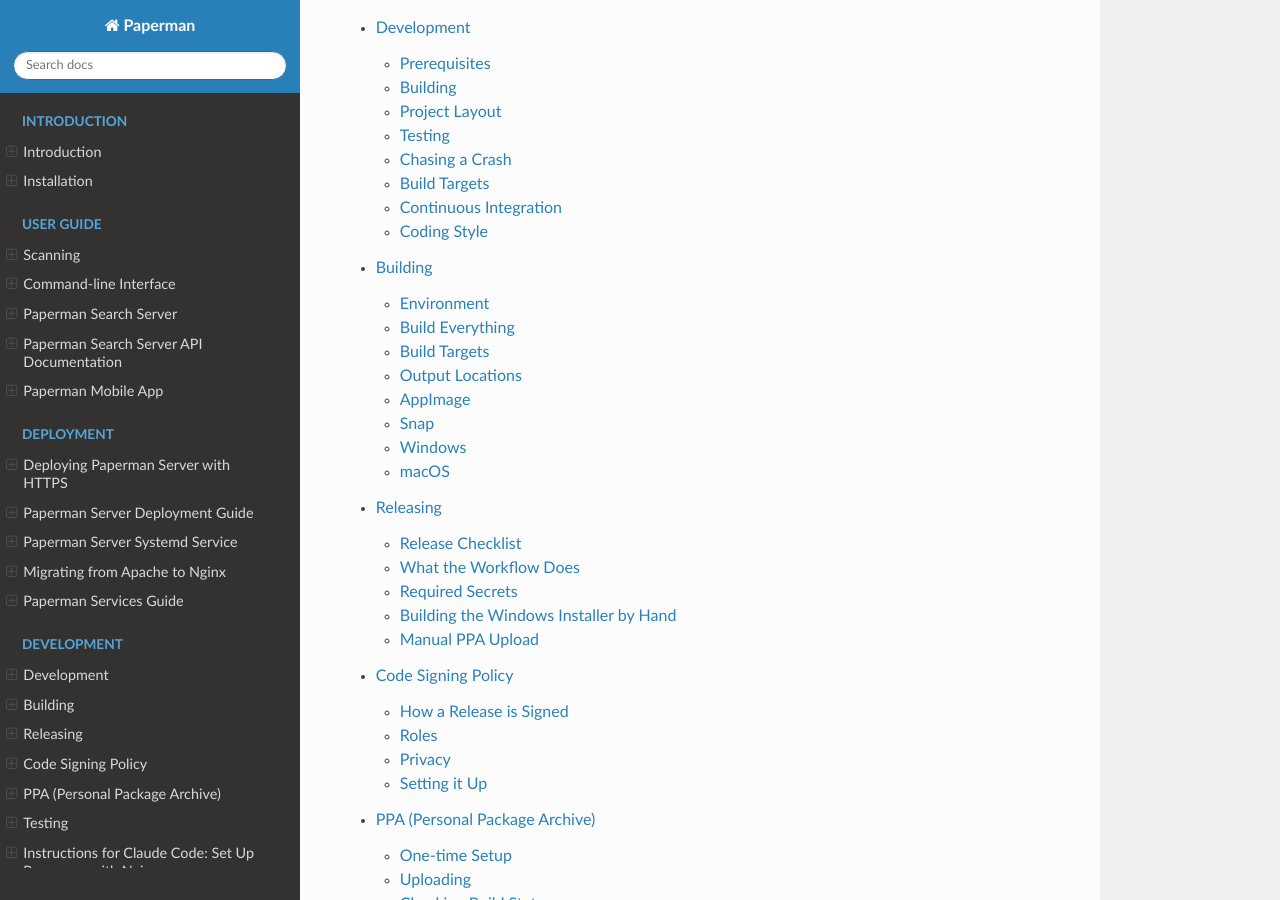
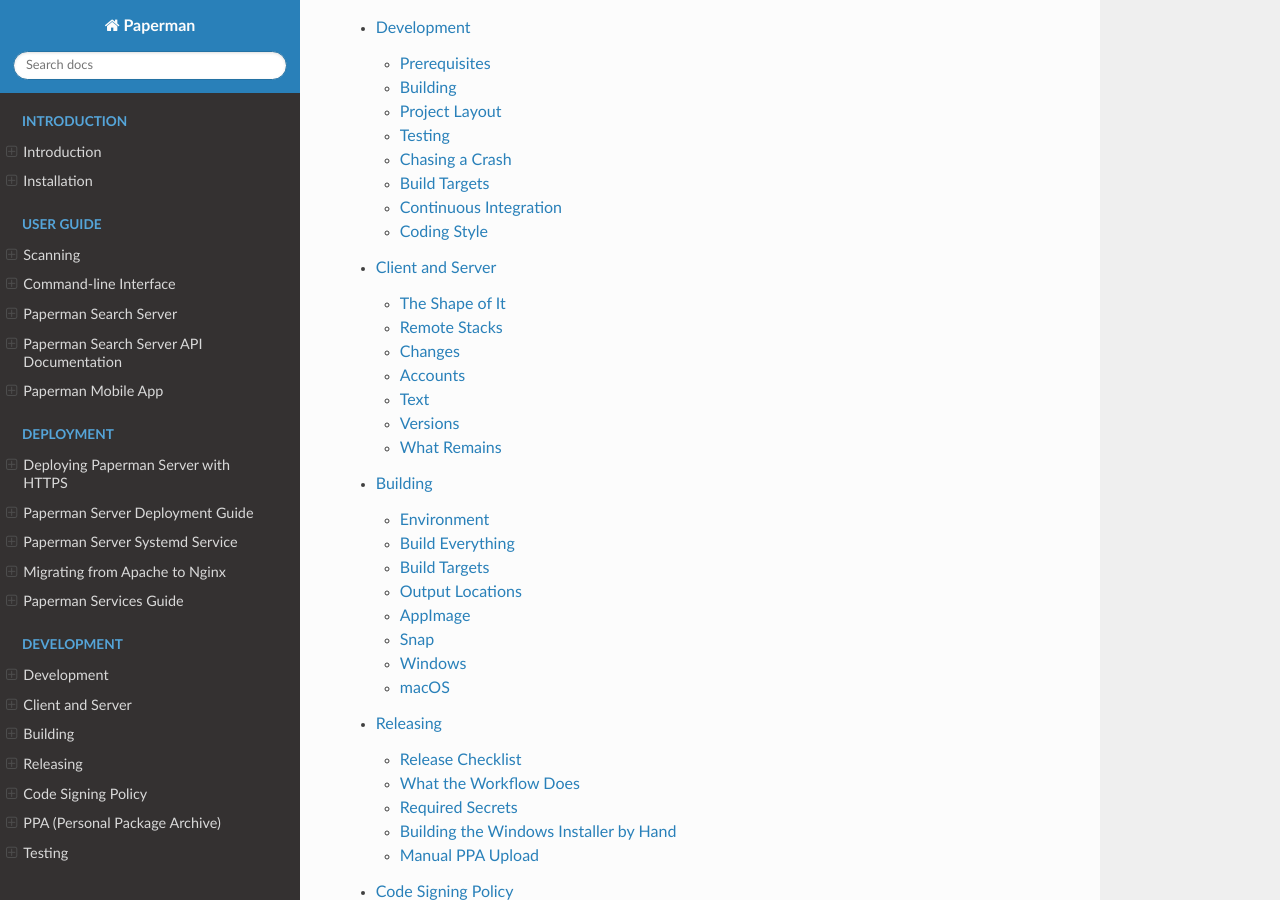
Before and after one commit to sjg20/paperman, a Sphinx documentation site: the page built from doc/index.rst, in a window 1280 px wide and 900 px high, scrolled down 5971 px. Built offline with Sphinx 7.4.7 and the Read the Docs theme 3.1.0, drawn with Linux system fonts in a browser that asks for light colours; some of the changed lines change nothing that is shown.

Commit message:
doc: Describe how the desktop works with a server
There is no account of how the desktop works with repositories on a
server, beyond the server's own page and its routes, so someone
changing that code has to piece it together from the code.

Add a page describing it: backends, how remote stacks are cached and
fetched, how changes and other clients' changes travel, accounts, text,
versions, and what remains to be done.

Co-developed-by: Claude Opus 5.5 (1M context) <noreply@anthropic.com>

```diff
--- /dev/null
+++ b/doc/client-server.rst
@@ -0,0 +1,113 @@
+Client and Server
+=================
+
+This page describes how the desktop program works with repositories on a
+``paperman-server``, for anyone changing that code. See :doc:`server` for
+running a server and :doc:`api` for its routes.
+
+The Shape of It
+---------------
+
+A repository is local or remote, and the desktop can show both side by
+side in its directory tree. The server holds a remote repository's stacks;
+the desktop shows them, opens them, changes them and scans into them over
+HTTP, and other clients' changes appear as they happen. The Android and
+iPhone app reads a server's repositories in the same way.
+
+Each repository has a ``Backend``: ``LocalBackend`` reads the disk
+directly, and ``RemoteBackend`` talks to a server. ``Dirmodel`` keeps one
+backend per repository, and ``Desktopmodel`` gives each desk the backend of
+its repository, so the rest of the code mostly need not care where a stack
+lives.
+
+Remote Stacks
+-------------
+
+A remote repository's folders and stacks are listed by the server
+(``/browse``), and a stack's thumbnail is drawn by the server
+(``/thumbnail``). A stack's ``File`` object points into the cache, at
+``~/.cache/paperman/<serverId>/<repo>/<path>``, where its bytes are kept
+once fetched, with the server's validator beside them in a ``.etag``
+file, so opening it again costs a ``304``. A stack's path on the server is
+worked out from its place in the cache (``Desktopmodel::remoteStackPath()``),
+so a desk holding stacks from many folders, as a search's does, works too.
+
+A server which lists ``pages`` in the features of ``/v1/status`` serves a
+stack a page at a time: the desktop fetches its structure from ``/info``
+and each page the first time it is shown, keeping them in
+``<path>.d/`` beside where the whole file would go. Against an older
+server the whole file is fetched.
+
+Changes
+-------
+
+Each change the desktop makes to a remote stack is a ``POST`` to a route
+under ``/v1/repos/{repo}/stacks/{path}``: ``rename``, ``move``,
+``delete``, ``duplicate``, ``stack``, ``unstack``, ``transform``,
+``annotations``, ``pages/delete`` and ``pages/undelete``, with the server
+doing the work on its own copy. Deleting pages returns an ``undoId``,
+which undoing the deletion hands back. The last change to arrive wins;
+there is no check that a stack has not changed since it was read.
+
+Some operations need the pages themselves: converting a stack to another
+type, copying its odd or even pages, unfolding a booklet, and emailing or
+copying it. The desktop does these from a copy of the whole stack,
+downloaded outside the cache (``RemoteBackend::downloadFile()``), and
+uploads a new stack it makes beside the original (``/upload``), taking the
+name the server gives it if its own is taken. A scan into a remote folder
+is uploaded the same way when it is confirmed.
+
+The positions of the stacks on a desk are shared through the server's copy
+of the folder's ``.paperdesk``.
+
+Other clients' changes arrive on ``/v1/repos/{repo}/events``, a stream of
+server-sent events which the desktop opens for each remote repository it
+shows. Each event names the stack changed; the desktop drops its cached
+copy and refreshes any desk showing that folder.
+
+Accounts
+--------
+
+A server with users (``users.json``) only answers a client which has
+logged in with ``POST /v1/auth/login``, giving a bearer token which lasts
+30 days, or which gives an API key. A user may be limited to some of the
+repositories. The desktop and ``paperman-client`` keep the token in
+``~/.config/paperman/<serverId>.token``. The app logs in when the server
+asks for credentials, and otherwise sends its username and password as
+Basic auth, for a server behind a proxy which asks for them.
+
+Text
+----
+
+The server reads the pages of its stacks with tesseract when run with
+``--read-pages``, keeping the words with each page as the desktop does.
+A client can ask for a stack to be read before the rest
+(``…/stacks/{path}/read``), as the desktop's "Read text (OCR)" does for a
+remote stack, and can have one page read at once (``…/pages/{n}/ocr``).
+
+When run with ``--index``, the server keeps an index of the text of its
+stacks, and ``GET /v1/repos/{repo}/search`` searches it. The desktop's
+search for text on the pages uses it for a remote repository, and its
+own ``.paperindex`` for a local one; the app uses it too.
+
+Versions
+--------
+
+``/v1/status`` gives the API's version and a list of features. Clients
+check for features one by one (``pages``, ``textSearch``, ``readPages``),
+so a newer server works with an older client and the other way about. The
+desktop refuses a server from before the ``/v1`` API (before 1.4.0), and
+one with a newer major version of it, saying which version is needed.
+
+What Remains
+------------
+
+- **Searching every repository at once**: a search covers one repository,
+  local or remote.
+- **The app** fetches each stack whole, as a PDF the server makes, does
+  not follow other clients' changes, and makes no changes itself.
+- **Changes made at the same time**: the last to arrive wins, with no
+  warning.
+- **Conversions on the server**: converting a remote stack downloads it
+  and uploads the result, which is slow over a slow link, where the server
+  could do it in place.
--- a/doc/index.rst
+++ b/doc/index.rst
@@ -35,6 +35,7 @@
    :caption: Development
 
    develop
+   client-server
    build
    releasing
    code-signing
```
